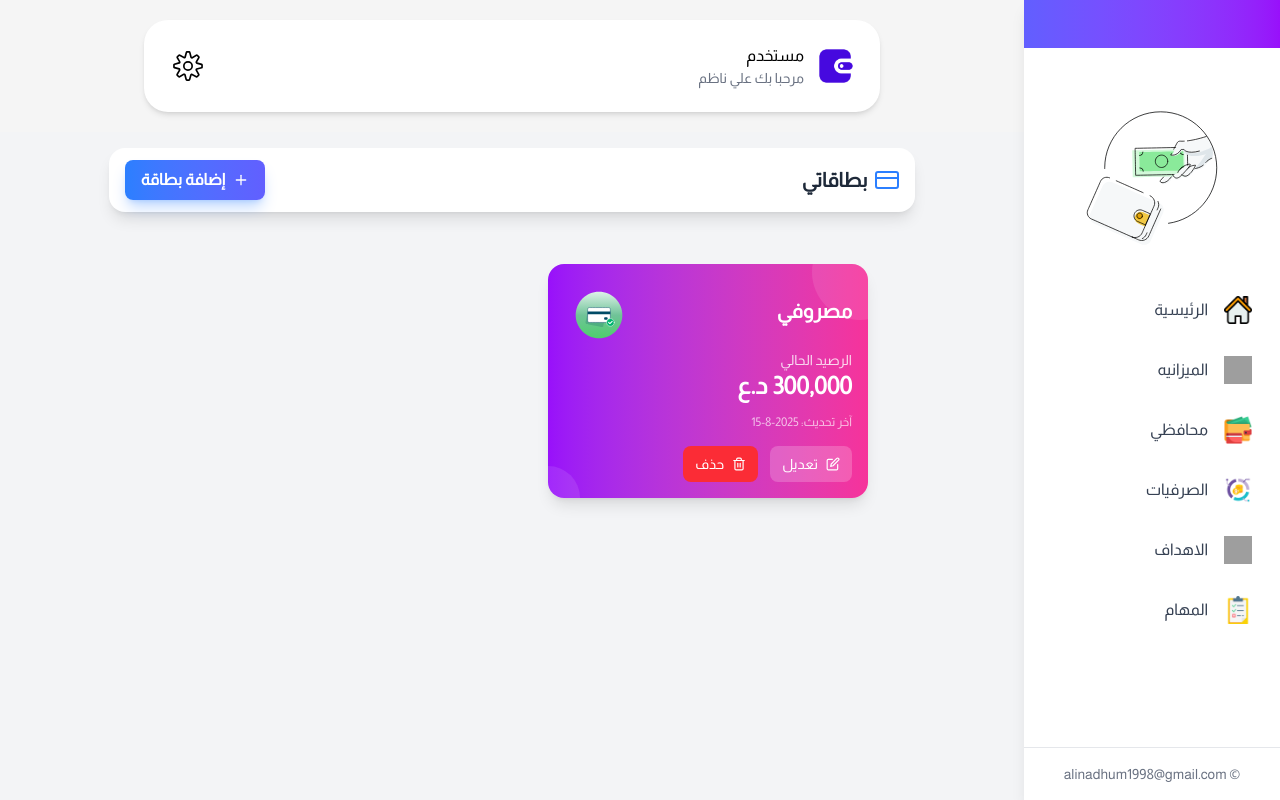
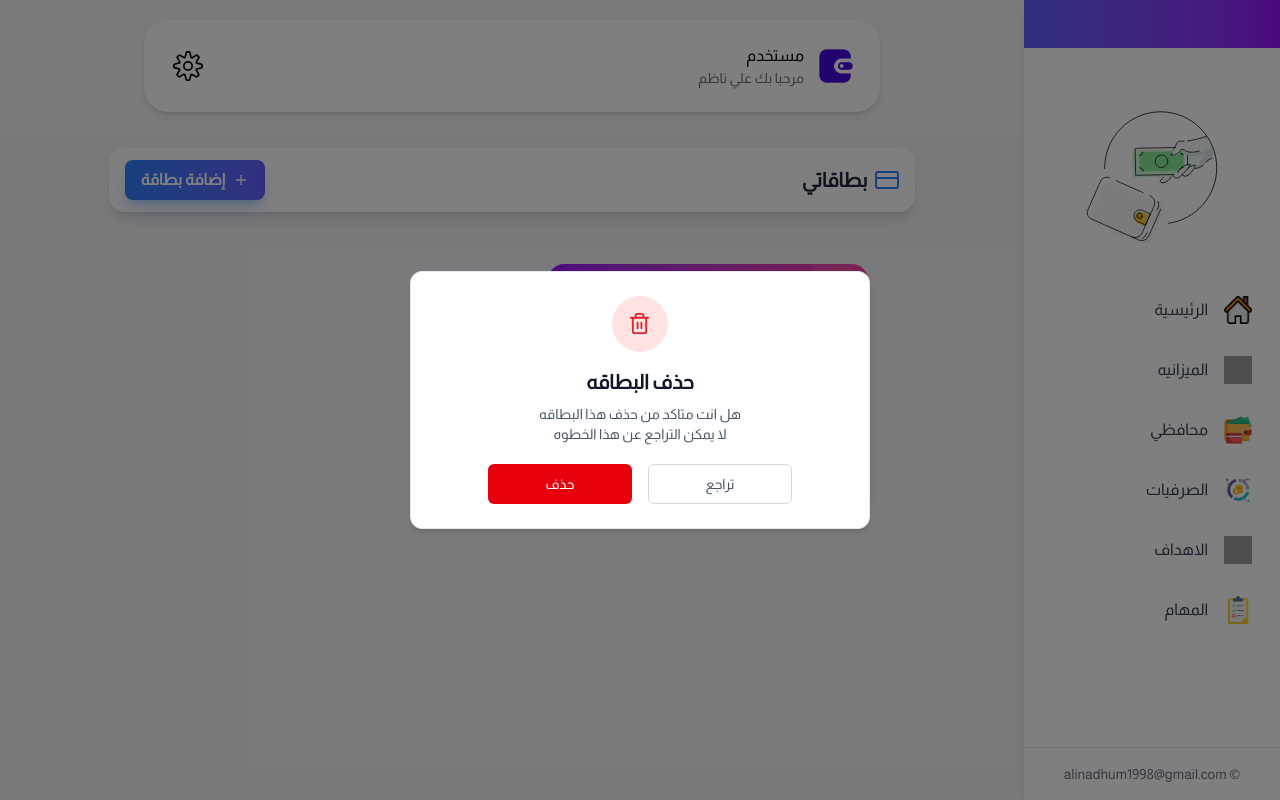
Before and after one commit to ali98nadhum/expense-manager-front, a React (Vite) app: page /wallet in a window 1280 px wide. Both pictures are taken after a click on the button "حذف". Built offline with nearby package versions, Linux system fonts and the light colour scheme; grey boxes are pictures that could not be loaded.

Commit message:
add deleteModel wallet

```diff
--- a/src/Components/WalletCard/WalletCard.jsx
+++ b/src/Components/WalletCard/WalletCard.jsx
@@ -2,6 +2,9 @@ import React, { useState } from "react";
 import Lottie from "lottie-react";
 import PaymentAnimation from "../../animation/Payment Success.json";
 import { FiEdit, FiTrash2 } from "react-icons/fi";
+import WalletDeleteModel from "../WalletDeleteModel/WalletDeleteModel"
+
+
 
 const WalletCard = () => {
 
@@ -24,10 +27,12 @@ const WalletCard = () => {
 
 
 // this state for change color wallet
-  const [bgGradient] = useState(gradients[Math.floor(Math.random() * gradients.length)]
-  );
+  const [bgGradient] = useState(gradients[Math.floor(Math.random() * gradients.length)]);
+  const [isDeleteOpen, setIsDeleteOpen] = useState(false);
+
 
   return (
+   <>
     <div
       className={`bg-gradient-to-r ${bgGradient} text-white rounded-2xl shadow-lg p-4 w-full sm:w-80 relative overflow-hidden`}
     >
@@ -52,11 +57,17 @@ const WalletCard = () => {
         <button className="flex items-center gap-2 bg-white/20 hover:bg-white/30 px-3 py-2 rounded-lg text-sm font-medium transition">
           <FiEdit /> تعديل
         </button>
-        <button className="flex items-center gap-2 bg-red-500 hover:bg-red-600 px-3 py-2 rounded-lg text-sm font-medium transition">
+        <button onClick={() => setIsDeleteOpen(!isDeleteOpen)} className="flex items-center gap-2 bg-red-500 hover:bg-red-600 px-3 py-2 rounded-lg text-sm font-medium transition">
           <FiTrash2 /> حذف
         </button>
       </div>
     </div>
+
+      {/* ===== Delete Modal ===== */}
+      {isDeleteOpen && (
+        <WalletDeleteModel isDeleteOpen={isDeleteOpen} setIsDeleteOpen = {setIsDeleteOpen} />
+      )}
+   </>
   );
 };
 
--- /dev/null
+++ b/src/Components/WalletDeleteModel/WalletDeleteModel.jsx
@@ -0,0 +1,58 @@
+import React from 'react'
+
+const WalletDeleteModel = ({isDeleteOpen , setIsDeleteOpen}) => {
+  return (
+    <div>
+        <div className="fixed inset-0 bg-black/50 flex items-center justify-center z-50">
+          <div className="flex flex-col items-center bg-white shadow-md rounded-xl py-6 px-5 md:w-[460px] w-[370px] border border-gray-200">
+            <div className="flex items-center justify-center p-4 bg-red-100 rounded-full">
+              <svg
+                width="24"
+                height="24"
+                viewBox="0 0 24 24"
+                fill="none"
+                xmlns="http://www.w3.org/2000/svg"
+              >
+                <path
+                  d="M2.875 5.75h1.917m0 0h15.333m-15.333 0v13.417a1.917 1.917 0 0 0 1.916 1.916h9.584a1.917 1.917 0 0 0 1.916-1.916V5.75m-10.541 0V3.833a1.917 1.917 0 0 1 1.916-1.916h3.834a1.917 1.917 0 0 1 1.916 1.916V5.75m-5.75 4.792v5.75m3.834-5.75v5.75"
+                  stroke="#DC2626"
+                  strokeWidth="1.8"
+                  strokeLinecap="round"
+                  strokeLinejoin="round"
+                />
+              </svg>
+            </div>
+            <h2 className="text-gray-900 font-semibold mt-4 text-xl">
+              حذف البطاقه
+            </h2>
+            <p className="text-sm text-gray-600 mt-2 text-center">
+              هل انت متاكد من حذف هذا البطاقه
+              <br />
+              لا يمكن التراجع عن هذا الخطوه
+            </p>
+            <div className="flex items-center justify-center gap-4 mt-5 w-full">
+              <button
+                type="button"
+                className="w-full md:w-36 h-10 rounded-md border border-gray-300 bg-white text-gray-600 font-medium text-sm hover:bg-gray-100 active:scale-95 transition"
+                onClick={() => setIsDeleteOpen(false)}
+              >
+                تراجع
+              </button>
+              <button
+                type="button"
+                className="w-full md:w-36 h-10 rounded-md text-white bg-red-600 font-medium text-sm hover:bg-red-700 active:scale-95 transition"
+                onClick={() => {
+                  setIsDeleteOpen(false);
+                  console.log("تم حذف البطاقة");
+                }}
+              >
+                حذف
+              </button>
+            </div>
+          </div>
+        </div>
+    </div>
+  )
+}
+
+export default WalletDeleteModel
--- a/src/pages/WalletPage/WalletPage.jsx
+++ b/src/pages/WalletPage/WalletPage.jsx
@@ -33,7 +33,6 @@ const WalletPage = () => {
 
     </div>
 
-
     </>
   );
 };
```
